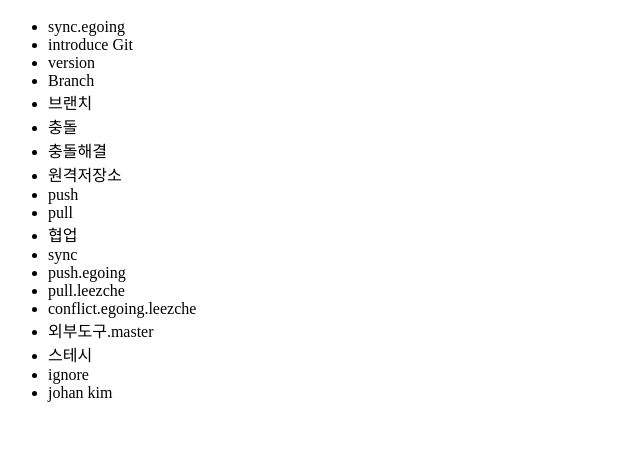
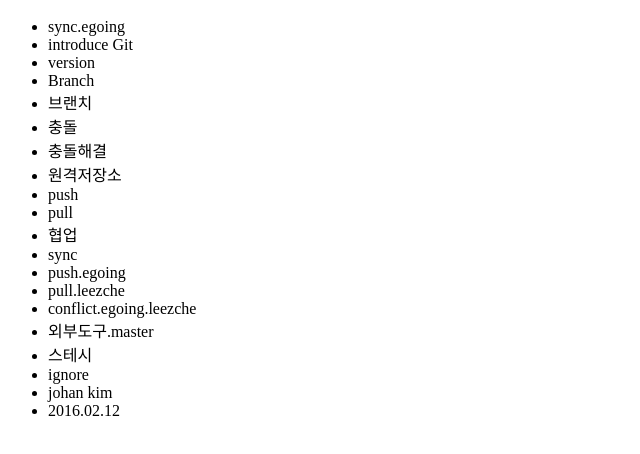
Before and after one commit to johankim/OpenWeb_git_johankim, a plain HTML site: page index.html in a window 1280 px wide. Shown: the part 48-502 px from the top of the page, without its empty margins (0-640 px from the left). Drawn offline with Linux system fonts and the light colour scheme.

Commit message:
date add

```diff
--- a/index.html
+++ b/index.html
@@ -27,6 +27,7 @@
             <li>스테시</li>
             <li>ignore</li>
             <li>johan kim</li>
+            <li>2016.02.12</li>
         </ul>
     </body>
 </html>
```
